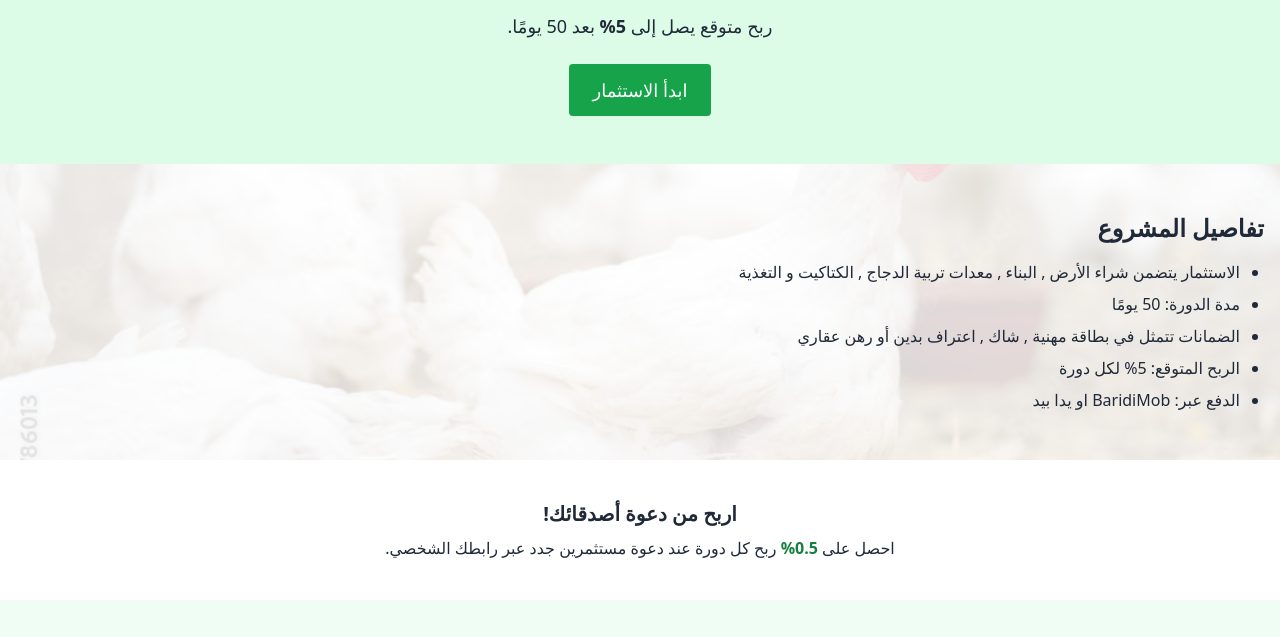
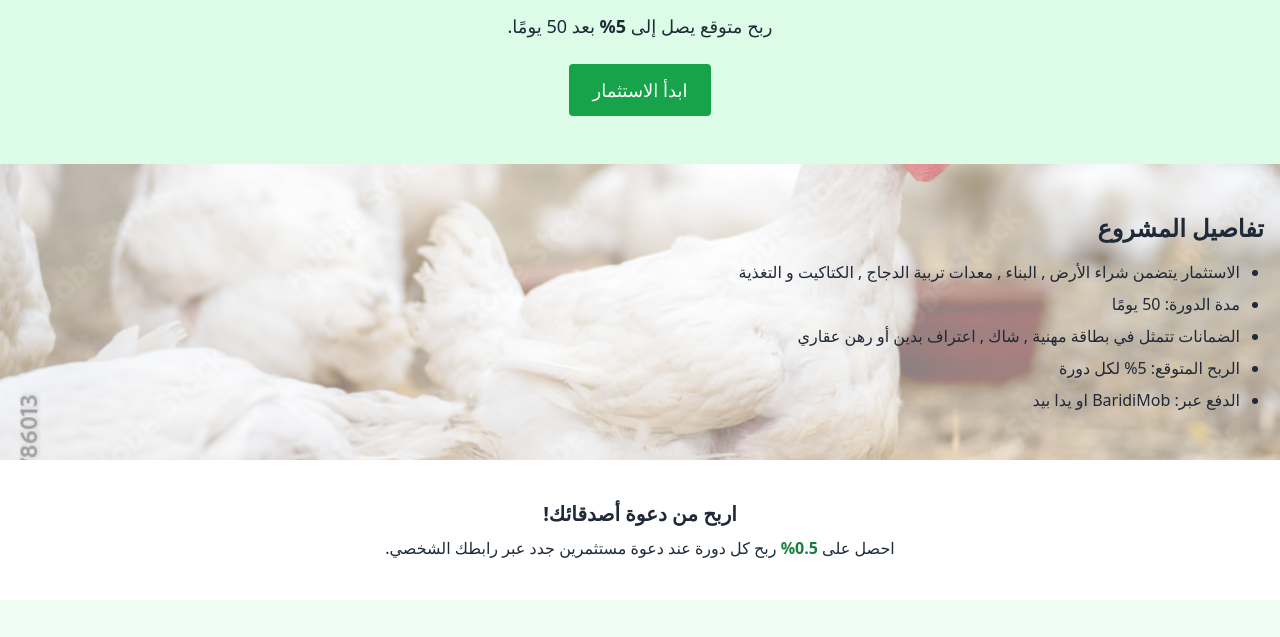
Before and after one commit to zaki818/mvp-filaha, a website: page public/index.html in a window 1280 px wide. Shown: the part 160-797 px from the top of the page. Drawn offline with nearby package versions, Linux system fonts and the light colour scheme.

Commit message:
Make overlay lighter on background image for better visibility

```diff
--- a/public/index.html
+++ b/public/index.html
@@ -11,7 +11,7 @@
       style="background-image: url('/1000_F_491786013_3XL3z247U2qKjCsIH8TZ8rMxYowVKxsP.jpg');">
 
   <!-- ✅ White semi-transparent overlay for readability -->
-  <div class="bg-white/85 min-h-screen">
+  <div class="bg-white/50 min-h-screen">
 
     <!-- Header -->
     <header class="bg-white shadow p-4">
```
